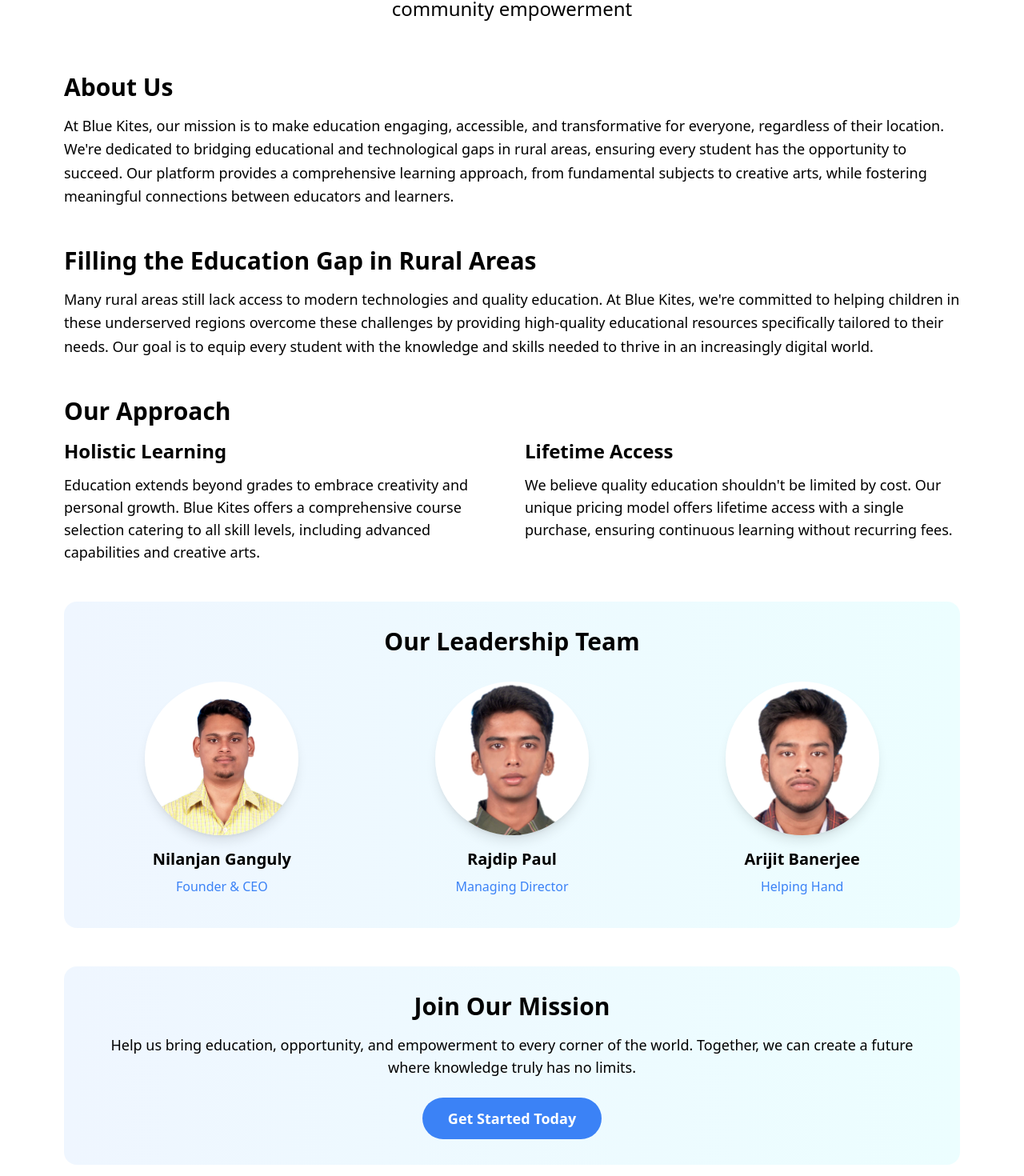
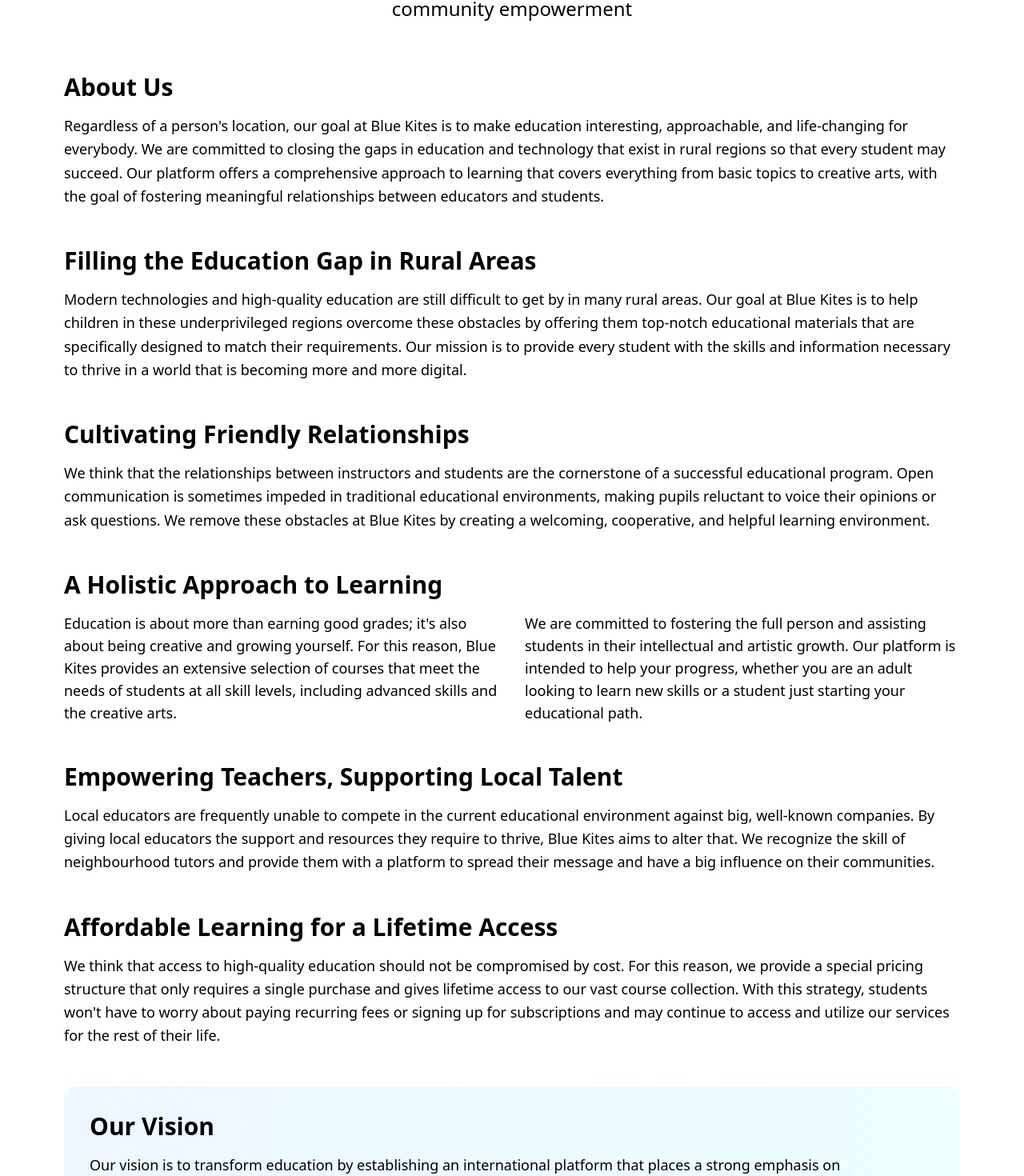
Before and after one commit to yoursandeshshrestha/Bluekites, a Next.js app in the folder client/: page /about in a window 1280 px wide. Shown: the part 271-1741 px from the top of the page at 80% size. Built offline with nearby package versions, Linux system fonts and the light colour scheme; no server answers.

Commit message:
about section updated

```diff
--- a/client/app/about/About.tsx
+++ b/client/app/about/About.tsx
@@ -38,58 +38,124 @@
 
       {/* Main Content */}
       <div className="space-y-12 mb-16">
+        {/* About Us Section */}
         <section>
           <h2 className="text-3xl font-bold mb-4">About Us</h2>
           <p className="text-lg leading-relaxed">
-            At Blue Kites, our mission is to make education engaging,
-            accessible, and transformative for everyone, regardless of their
-            location. We're dedicated to bridging educational and technological
-            gaps in rural areas, ensuring every student has the opportunity to
-            succeed. Our platform provides a comprehensive learning approach,
-            from fundamental subjects to creative arts, while fostering
-            meaningful connections between educators and learners.
+            Regardless of a person's location, our goal at Blue Kites is to make
+            education interesting, approachable, and life-changing for
+            everybody. We are committed to closing the gaps in education and
+            technology that exist in rural regions so that every student may
+            succeed. Our platform offers a comprehensive approach to learning
+            that covers everything from basic topics to creative arts, with the
+            goal of fostering meaningful relationships between educators and
+            students.
           </p>
         </section>
 
+        {/* Education Gap Section */}
         <section>
           <h2 className="text-3xl font-bold mb-4">
             Filling the Education Gap in Rural Areas
           </h2>
           <p className="text-lg leading-relaxed">
-            Many rural areas still lack access to modern technologies and
-            quality education. At Blue Kites, we're committed to helping
-            children in these underserved regions overcome these challenges by
-            providing high-quality educational resources specifically tailored
-            to their needs. Our goal is to equip every student with the
-            knowledge and skills needed to thrive in an increasingly digital
-            world.
+            Modern technologies and high-quality education are still difficult
+            to get by in many rural areas. Our goal at Blue Kites is to help
+            children in these underprivileged regions overcome these obstacles
+            by offering them top-notch educational materials that are
+            specifically designed to match their requirements. Our mission is to
+            provide every student with the skills and information necessary to
+            thrive in a world that is becoming more and more digital.
           </p>
         </section>
 
+        {/* Teacher-Student Relationship Section */}
         <section>
-          <h2 className="text-3xl font-bold mb-4">Our Approach</h2>
+          <h2 className="text-3xl font-bold mb-4">
+            Cultivating Friendly Relationships
+          </h2>
+          <p className="text-lg leading-relaxed">
+            We think that the relationships between instructors and students are
+            the cornerstone of a successful educational program. Open
+            communication is sometimes impeded in traditional educational
+            environments, making pupils reluctant to voice their opinions or ask
+            questions. We remove these obstacles at Blue Kites by creating a
+            welcoming, cooperative, and helpful learning environment.
+          </p>
+        </section>
+
+        {/* Holistic Approach Section */}
+        <section>
+          <h2 className="text-3xl font-bold mb-4">
+            A Holistic Approach to Learning
+          </h2>
           <div className="grid md:grid-cols-2 gap-8">
             <div>
-              <h3 className="text-2xl font-semibold mb-3">Holistic Learning</h3>
               <p className="text-lg">
-                Education extends beyond grades to embrace creativity and
-                personal growth. Blue Kites offers a comprehensive course
-                selection catering to all skill levels, including advanced
-                capabilities and creative arts.
+                Education is about more than earning good grades; it's also
+                about being creative and growing yourself. For this reason, Blue
+                Kites provides an extensive selection of courses that meet the
+                needs of students at all skill levels, including advanced skills
+                and the creative arts.
               </p>
             </div>
             <div>
-              <h3 className="text-2xl font-semibold mb-3">Lifetime Access</h3>
               <p className="text-lg">
-                We believe quality education shouldn't be limited by cost. Our
-                unique pricing model offers lifetime access with a single
-                purchase, ensuring continuous learning without recurring fees.
+                We are committed to fostering the full person and assisting
+                students in their intellectual and artistic growth. Our platform
+                is intended to help your progress, whether you are an adult
+                looking to learn new skills or a student just starting your
+                educational path.
               </p>
             </div>
           </div>
         </section>
 
-        {/* Leadership Team */}
+        {/* Empowering Teachers Section */}
+        <section>
+          <h2 className="text-3xl font-bold mb-4">
+            Empowering Teachers, Supporting Local Talent
+          </h2>
+          <p className="text-lg leading-relaxed">
+            Local educators are frequently unable to compete in the current
+            educational environment against big, well-known companies. By giving
+            local educators the support and resources they require to thrive,
+            Blue Kites aims to alter that. We recognize the skill of
+            neighbourhood tutors and provide them with a platform to spread
+            their message and have a big influence on their communities.
+          </p>
+        </section>
+
+        {/* Affordable Learning Section */}
+        <section>
+          <h2 className="text-3xl font-bold mb-4">
+            Affordable Learning for a Lifetime Access
+          </h2>
+          <p className="text-lg leading-relaxed">
+            We think that access to high-quality education should not be
+            compromised by cost. For this reason, we provide a special pricing
+            structure that only requires a single purchase and gives lifetime
+            access to our vast course collection. With this strategy, students
+            won't have to worry about paying recurring fees or signing up for
+            subscriptions and may continue to access and utilize our services
+            for the rest of their life.
+          </p>
+        </section>
+
+        {/* Vision Section */}
+        <section className="bg-gradient-to-r from-blue-50 to-cyan-50 dark:from-blue-900/20 dark:to-cyan-900/20 p-8 rounded-2xl">
+          <h2 className="text-3xl font-bold mb-4">Our Vision</h2>
+          <p className="text-lg leading-relaxed">
+            Our vision is to transform education by establishing an
+            international platform that places a strong emphasis on empowerment,
+            inclusivity, and creativity—particularly in rural areas. No matter
+            where they live or how much money they make, everyone should have
+            access to high-quality education and technology in order to close
+            the achievement gap.
+          </p>
+        </section>
+
+        {/* Leadership Team Section */}
         <section className="bg-gradient-to-r from-blue-50 to-cyan-50 dark:from-blue-900/20 dark:to-cyan-900/20 p-8 rounded-2xl">
           <h2 className="text-3xl font-bold mb-8 text-center">
             Our Leadership Team
```
